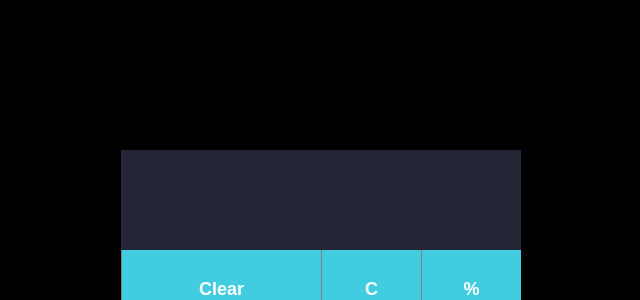
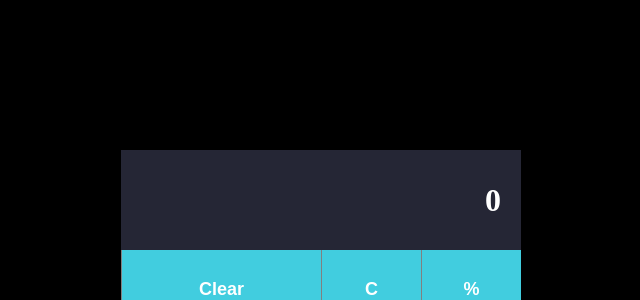
Before and after one commit to officialrezanamti/project2, a React (Create React App) app: page / in a window 1280 px wide. Shown: the top 300 px of the page, without its empty margins (319-959 px from the left). Built offline with nearby package versions, Linux system fonts and the light colour scheme.

Commit message:
new version

```diff
--- a/package.json
+++ b/package.json
@@ -8,6 +8,7 @@
     "@testing-library/user-event": "^13.5.0",
     "react": "^18.3.1",
     "react-dom": "^18.3.1",
+    "react-script": "^2.0.5",
     "react-scripts": "^5.0.1",
     "web-vitals": "^2.1.4"
   },
--- a/src/Componnet/Button/Button.js
+++ b/src/Componnet/Button/Button.js
@@ -3,7 +3,7 @@ import "./Button.css";
 
 export default function Button() {
 
-  let [number , setNumber] = useState('');
+  let [number , setNumber] = useState('0');
 
 
 
```
Also changed, not shown: 1 other file (tests, documents, lock files or other folders).
